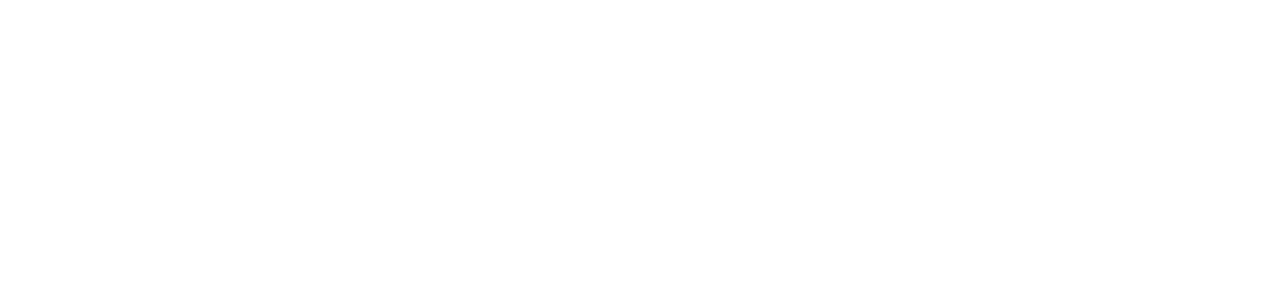
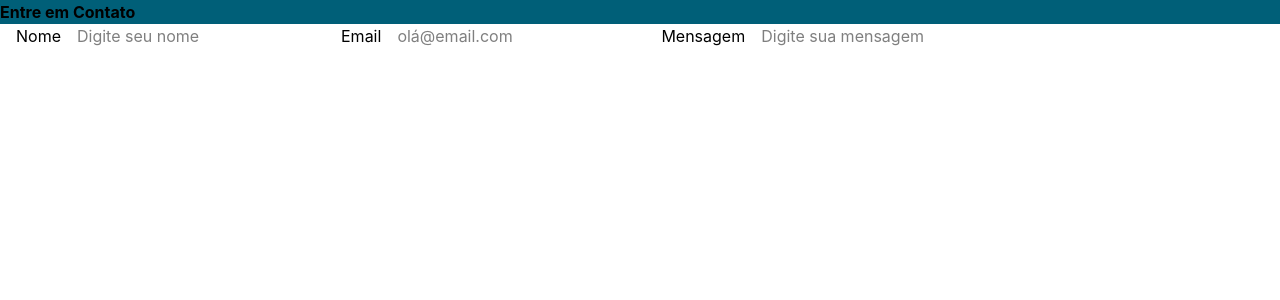
Before and after one commit to ExercicioCidade/ExercicioGitPullRequest, a React (Vite) app: page / in a window 1280 px wide. Shown: the top 300 px of the page. Built offline with nearby package versions, Linux system fonts and the light colour scheme.

Commit message:
fix: Adicionando o componente App

```diff
--- a/src/App.jsx
+++ b/src/App.jsx
@@ -1,10 +1,11 @@
 import React from 'react'
+import Contato from './pages/Contato'
 
 const App = () => {
   return (
-    <div>
-
-    </div>
+    <>
+     <Contato/>
+    </>
   )
 }
 
```
